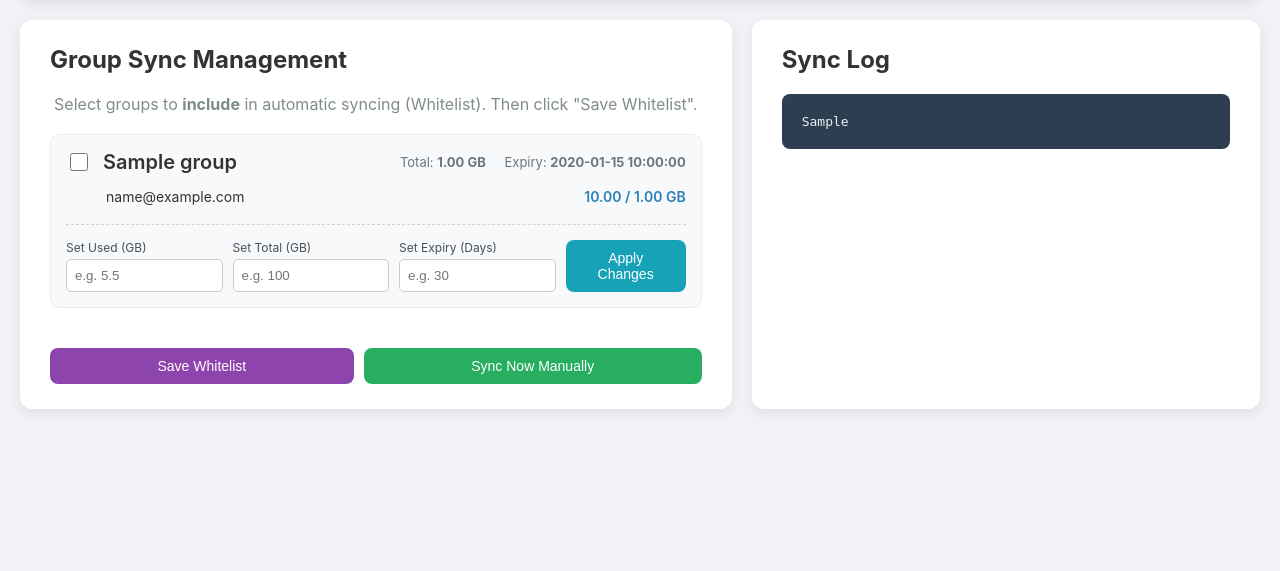
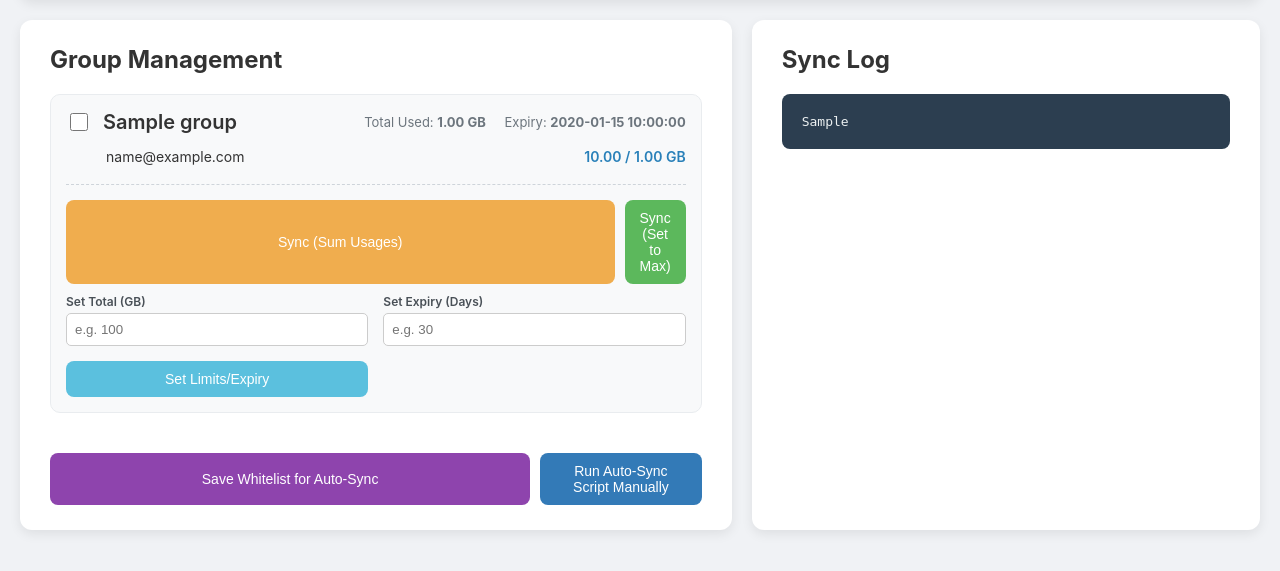
Before and after one commit to smblue07/my-sync-panel, a Flask app: template templates/sync_management.html in a window 1280 px wide. Shown: the part 76-647 px from the top of the page. Run offline with Flask 3, Linux system fonts and the light colour scheme; the template is opened without the code that fills it: most values are stand-ins (such as "Sample title", 1, 10 or a date in 2020).

Commit message:
Update sync_management.html

```diff
--- a/templates/sync_management.html
+++ b/templates/sync_management.html
@@ -6,44 +6,47 @@
     .main-container { display: grid; grid-template-columns: 7fr 5fr; gap: 20px; max-width: 1400px; margin: 0 auto; }
     .panel { background: #fff; padding: 25px 30px; border-radius: 12px; box-shadow: 0 4px 12px rgba(0,0,0,0.08); }
     h2 { margin-top: 0; }
-    pre { background: #2c3e50; color: #ecf0f1; padding: 20px; border-radius: 8px; white-space: pre-wrap; font-size: 13px; max-height: 80vh; overflow-y: auto; }
+    pre { background: #2c3e50; color: #ecf0f1; padding: 20px; border-radius: 8px; font-size: 13px; max-height: 80vh; overflow-y: auto; white-space: pre-wrap; }
     .group-list { list-style: none; padding: 0; max-height: 70vh; overflow-y: auto; }
     .group-card { background-color: #f8f9fa; border: 1px solid #e9ecef; border-radius: 10px; padding: 15px; margin-bottom: 15px; }
     .group-header { display: flex; align-items: center; justify-content: space-between; margin-bottom: 10px; }
     .group-title { display: flex; align-items: center; }
-    .group-title input[type="checkbox"] { width: 18px; height: 18px; margin-right: 15px; }
-    .group-title label { font-size: 20px; font-weight: 600; }
+    input[type="checkbox"] { width: 18px; height: 18px; margin-right: 15px; }
+    label { font-size: 20px; font-weight: 600; }
     .group-info { font-size: 13px; color: #6c757d; }
     .group-info span { margin-left: 15px; }
-    .client-list { list-style: none; padding-left: 40px; }
+    .client-list { list-style: none; padding-left: 40px; margin-bottom: 15px; }
     .client-list li { display: flex; justify-content: space-between; font-size: 14px; padding: 4px 0; }
     .client-usage { font-weight: 600; color: #2980b9; }
-    .edit-form { margin-top: 15px; padding-top: 15px; border-top: 1px dashed #ced4da; display: flex; flex-wrap: wrap; gap: 10px; align-items: flex-end; }
-    .form-group { display: flex; flex-direction: column; flex: 1; min-width: 120px; }
-    .form-group.action-button { flex-grow: 0; }
+    .action-forms { padding-top: 15px; border-top: 1px dashed #ced4da; }
+    .action-grid { display: grid; grid-template-columns: 1fr 1fr; gap: 15px; }
+    .form-group { display: flex; flex-direction: column; }
     .form-group label { font-size: 12px; margin-bottom: 4px; color: #495057; }
     .form-group input { padding: 8px; border-radius: 5px; border: 1px solid #ccc; }
-    .btn { border: none; padding: 10px 15px; font-size: 14px; border-radius: 8px; cursor: pointer; color: white; width: 100%; box-sizing: border-box; }
-    .btn-set { background-color: #17a2b8; }
-    .main-actions { display: flex; gap: 10px; margin-top: 25px; }
-    .btn-save-whitelist { background-color: #8e44ad; flex-grow: 1; }
-    .btn-sync { background-color: #27ae60; flex-grow: 1; }
+    .btn { border: none; padding: 10px 15px; font-size: 14px; border-radius: 8px; cursor: pointer; color: white; width: 100%; }
+    .btn-set-limits { background-color: #5bc0de; }
+    .sync-buttons { display: flex; gap: 10px; grid-column: span 2; }
+    .sync-buttons form { flex: 1; }
+    .btn-sum { background-color: #f0ad4e; }
+    .btn-max { background-color: #5cb85c; }
+    .main-actions { display: flex; margin-top: 25px; }
+    .btn-save-whitelist { background-color: #8e44ad; width: 100%; }
+    .btn-auto-sync { background-color: #337ab7; width: 100%; }
 </style>
 <div class="main-container">
     <div class="control-panel panel">
-        <h2>Group Sync Management</h2>
-        <p class="info">Select groups to <strong>include</strong> in automatic syncing (Whitelist). Then click "Save Whitelist".</p>
-
+        <h2>Group Management</h2>
+        <form action="{{ url_for('save_whitelist') }}" method="post" id="whitelist-form">
             <ul class="group-list">
                 {% for group_name, group_data in all_groups_data.items() %}
                 <li class="group-card">
                     <div class="group-header">
                         <div class="group-title">
-                        <input type="checkbox" name="groups_to_sync" value="{{ group_name }}" id="group-{{ loop.index }}" form="whitelist-form" {% if group_name in whitelisted_groups %}checked{% endif %}>
+                            <input type="checkbox" name="groups_to_sync" value="{{ group_name }}" id="group-{{ loop.index }}" {% if group_name in whitelisted_groups %}checked{% endif %}>
                             <label for="group-{{ loop.index }}">{{ group_name }}</label>
                         </div>
                         <div class="group-info">
-                        <span>Total: <strong>{{ "%.2f"|format(group_data.total_gb_group) }} GB</strong></span>
+                            <span>Total Used: <strong>{{ "%.2f"|format(group_data.total_usage_group) }} GB</strong></span>
                             <span>Expiry: <strong>{{ group_data.expiry_date_group }}</strong></span>
                         </div>
                     </div>
@@ -55,12 +58,20 @@
                         </li>
                         {% endfor %}
                     </ul>
-                <form action="{{ url_for('edit_group') }}" method="post" class="edit-form">
+
+                    <div class="action-forms">
+                        <div class="sync-buttons">
+                            <form action="{{ url_for('sync_sum') }}" method="post">
                                 <input type="hidden" name="sub_id" value="{{ group_name }}">
-                    <div class="form-group">
-                        <label>Set Used (GB)</label>
-                        <input type="number" name="new_usage_gb" step="0.1" placeholder="e.g. 5.5">
+                                <button type="submit" class="btn btn-sum">Sync (Sum Usages)</button>
+                            </form>
+                            <form action="{{ url_for('sync_max') }}" method="post">
+                                <input type="hidden" name="sub_id" value="{{ group_name }}">
+                                <button type="submit" class="btn btn-max">Sync (Set to Max)</button>
+                            </form>
                         </div>
+                        <form action="{{ url_for('set_limits') }}" method="post" class="action-grid" style="margin-top: 10px;">
+                            <input type="hidden" name="sub_id" value="{{ group_name }}">
                             <div class="form-group">
                                 <label>Set Total (GB)</label>
                                 <input type="number" name="new_total_gb" step="1" placeholder="e.g. 100">
@@ -69,26 +80,25 @@
                                 <label>Set Expiry (Days)</label>
                                 <input type="number" name="new_expiry_days" step="1" placeholder="e.g. 30">
                             </div>
-                    <div class="form-group action-button">
-                        <button type="submit" class="btn btn-set">Apply Changes</button>
+                            <div class="form-group" style="justify-content: flex-end;">
+                                 <button type="submit" class="btn btn-set-limits">Set Limits/Expiry</button>
                             </div>
                         </form>
+                    </div>
                 </li>
                 {% endfor %}
             </ul>
-
+        </form>
         <div class="main-actions">
-            <form action="{{ url_for('save_whitelist') }}" method="post" id="whitelist-form" style="flex-grow: 1; margin:0;">
-                <button type="submit" class="btn btn-save-whitelist">Save Whitelist</button>
-            </form>
-            <form action="{{ url_for('sync_now') }}" method="post" style="flex-grow: 1; margin:0;">
-                <button type="submit" class="btn btn-sync">Sync Now Manually</button>
+            <button type="submit" form="whitelist-form" class="btn btn-save-whitelist">Save Whitelist for Auto-Sync</button>
+            <form action="{{ url_for('sync_now') }}" method="post" style="flex-grow: 1; margin-left: 10px;">
+                <button type="submit" class="btn btn-auto-sync">Run Auto-Sync Script Manually</button>
             </form>
         </div>
     </div>
     <div class="output-panel panel">
         <h2>Sync Log</h2>
-        <pre>{% if sync_output %}{{ sync_output }}{% else %}Click "Sync Now" to see the output of the sync script here.{% endif %}</pre>
+        <pre>{% if sync_output %}{{ sync_output }}{% else %}Click "Run Auto-Sync" or a manual sync button to see the output here.{% endif %}</pre>
     </div>
 </div>
 {% endblock %}
```
Lines whose indentation alone changed are shown as unchanged.
